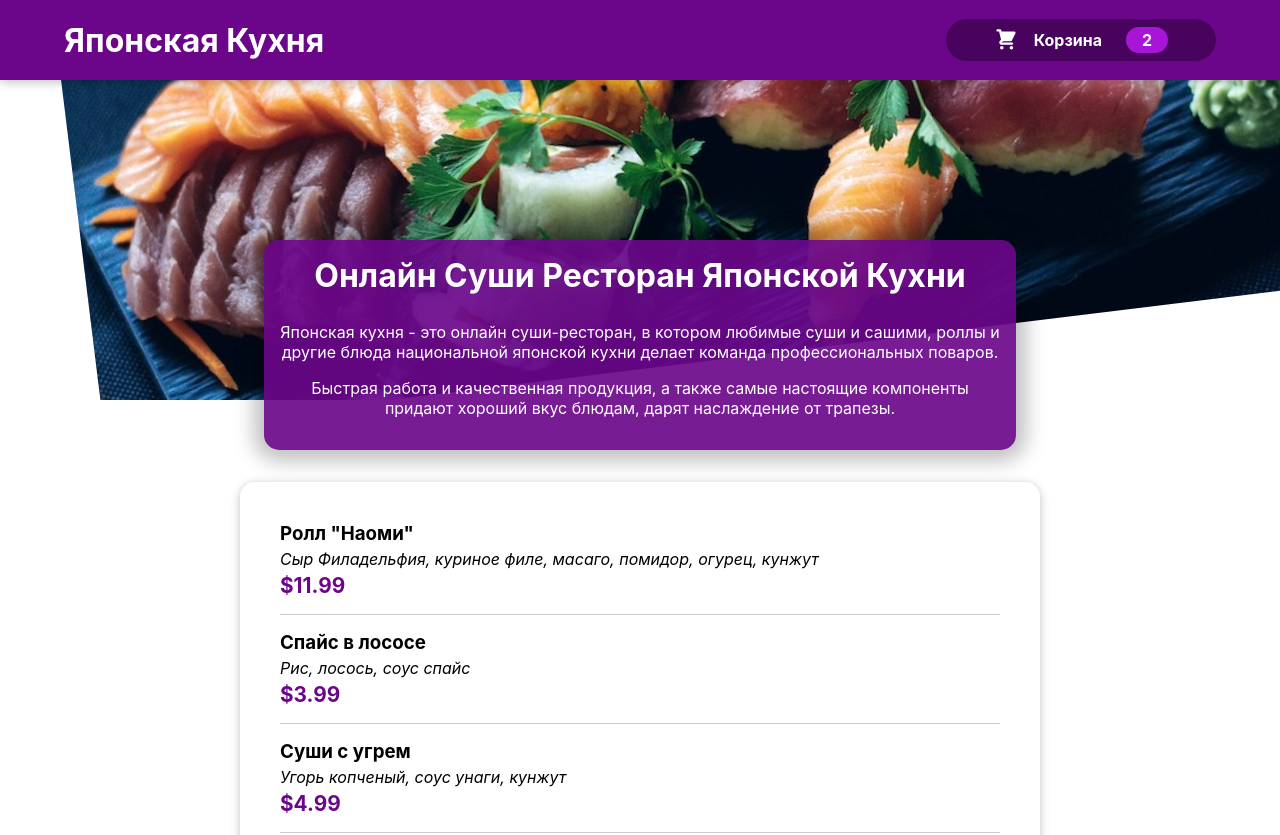
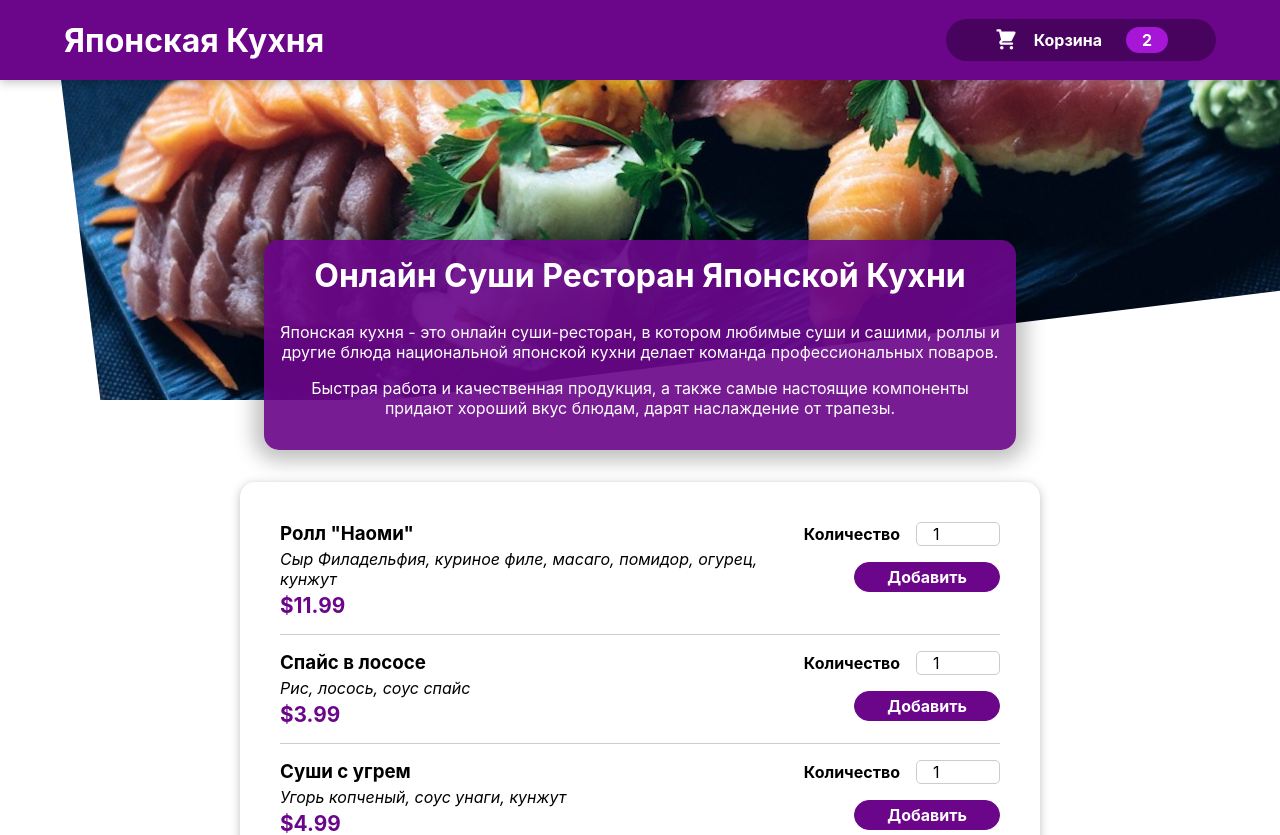
Before and after one commit to innabunny/sushi-market, a React (Create React App) app: page / in a window 1280 px wide. Shown: the top 835 px of the page. Built offline with nearby package versions, Linux system fonts and the light colour scheme; the HTML template or start-up script is replaced by a standard one.

Commit message:
add form

```diff
--- a/src/components/Meals/MealItem/MealItem.js
+++ b/src/components/Meals/MealItem/MealItem.js
@@ -1,4 +1,5 @@
 import styles from './MealItem.module.css';
+import MealItemForm from './MealItemForm';
 
 const MealItem = (props) => {
 
@@ -12,7 +13,7 @@
         <div className={styles.price}>{formattedPrice}</div>
       </div>
       <div>
-
+        <MealItemForm id={props.id}/>
       </div>
     </li>
   )
--- a/src/components/Meals/MealItem/MealItemForm.js
+++ b/src/components/Meals/MealItem/MealItemForm.js
@@ -1,8 +1,18 @@
 import styles from './MealItemForm.module.css';
+import Input from '../../UI/Input';
 
-const MealItemForm = () => {
+const MealItemForm = (props) => {
   return (
-
+    <form className={styles.form}>
+      <Input label='Количество' input={{
+        id: props.id,
+        type: 'number',
+        min: '1',
+        step: '1',
+        defaultValue: '1'
+      }} />
+      <button>Добавить</button>
+    </form>
   )
 };
 
--- a/src/components/Meals/MealList.js
+++ b/src/components/Meals/MealList.js
@@ -38,6 +38,7 @@
      name={item.name}
      description={item.description}
      price={item.price}
+     id={item.id}
      />);
 
   return (
--- /dev/null
+++ b/src/components/UI/Input.js
@@ -0,0 +1,12 @@
+import styles from './Input.module.css';
+
+const Input = (props) => {
+  return (
+     <div className={styles.input}>
+      <label htmlFor={props.input.id}>{props.label}</label>
+      <input {...props.input} />
+     </div>
+  )
+}
+
+export default Input;
--- /dev/null
+++ b/src/components/UI/Input.module.css
@@ -0,0 +1,18 @@
+.input {
+  display: flex;
+  align-items: center;
+  margin-bottom: 1rem;
+}
+
+.input label {
+  font-weight: bold;
+  margin-right: 1rem;
+}
+
+.input input {
+  width: 4rem;
+  border-radius: 5px;
+  border: 1px solid #ccc;
+  font: inherit;
+  padding-left: 1rem;
+}
```
